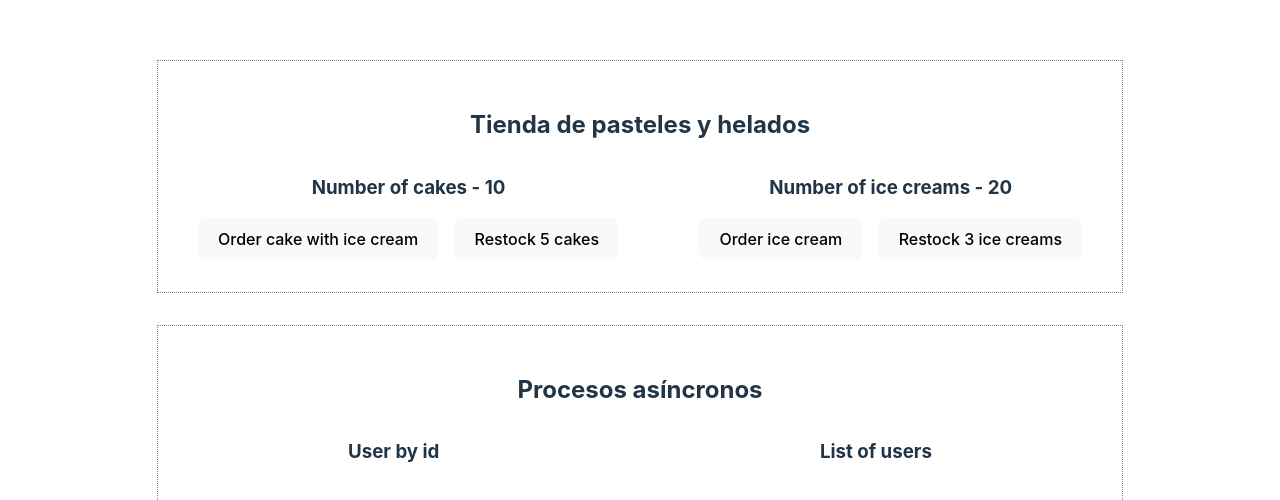
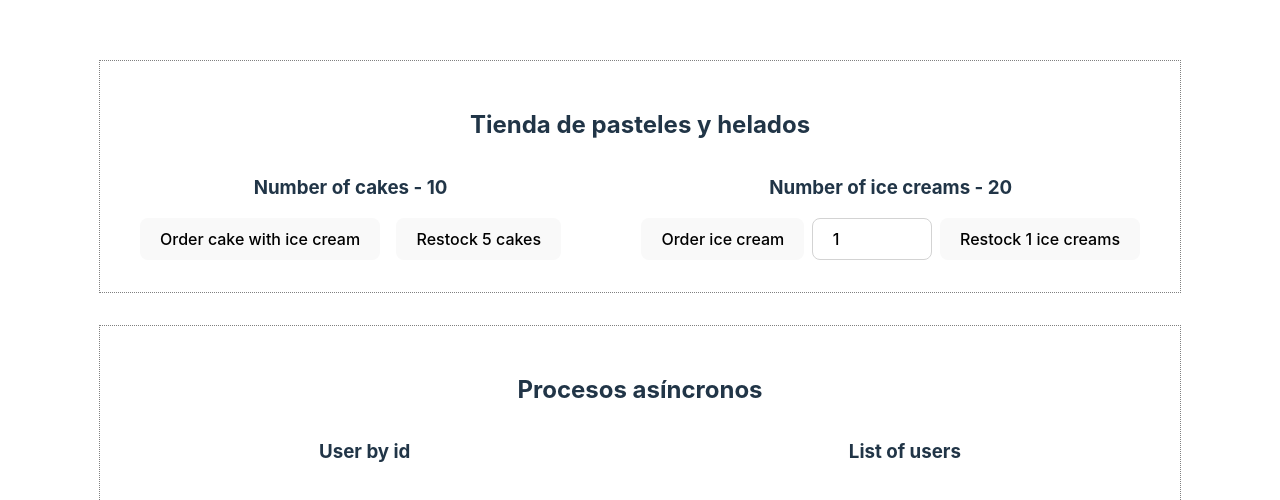
Before and after one commit to jcarlosj/react-redux-toolkit-codevolution, a React (Vite) app: page / in a window 1280 px wide. Shown: the part 112-612 px from the top of the page. Built offline with nearby package versions, Linux system fonts and the light colour scheme.

Commit message:
[+] Component (IcecreamView): Implementa estado local para controlar a través de un 'input' la cantidad de helados que se van a reponer al mostrador

```diff
--- a/src/App.css
+++ b/src/App.css
@@ -52,6 +52,13 @@
   align-items: center;
   gap: 4rem;
 }
+
+@media ( max-width: 1200px ) {
+  .users, .store {
+    display: block;
+  }
+}
+
 .users div, .store div {
   flex: 1 0 auto;
 }
@@ -63,3 +70,15 @@ h2 {
 button {
   margin: 0 0.5rem;
 }
+
+input[type="number"] {
+  border-radius: 8px;
+  border: 1px solid lightgray;
+  padding: 0.6em 1.2em;
+  font-size: 1em;
+  font-weight: 500;
+  font-family: inherit;
+  background-color: #FFF;
+  cursor: pointer;
+  transition: border-color 0.25s;
+}
--- a/src/features/icecream/IcecreamView.jsx
+++ b/src/features/icecream/IcecreamView.jsx
@@ -1,9 +1,12 @@
+import { useState } from 'react';
 import { useSelector, useDispatch } from 'react-redux';
 
 import { ordered, restocked } from './icecreamSlice';
 
 
 const IcecreamView = () => {
+    const [ amountRestock, setAmountRestock ] = useState( 1 );
+
     // ? useSelector: Permite extraer datos del estado de la tienda Redux
     const numOfIcecreams = useSelector( state => state.icecream.numOfIceCreams );    // ? state.<key-reducer>.<property-value>
 
@@ -16,9 +19,16 @@ const IcecreamView = () => {
             <button
                 onClick={ () => dispatch( ordered() ) }
             >Order ice cream</button>
+            <input
+                type="number"
+                value={ amountRestock }
+                onChange={ event => setAmountRestock( parseInt( event.target.value ) ) }
+                min="1"
+                max="20"
+            />
             <button
-                onClick={ () => dispatch( restocked( 3 ) )}
-            >Restock 3 ice creams</button>
+                onClick={ () => dispatch( restocked( amountRestock ) )}
+            >Restock { amountRestock } ice creams</button>
         </div>
     );
 };
```
